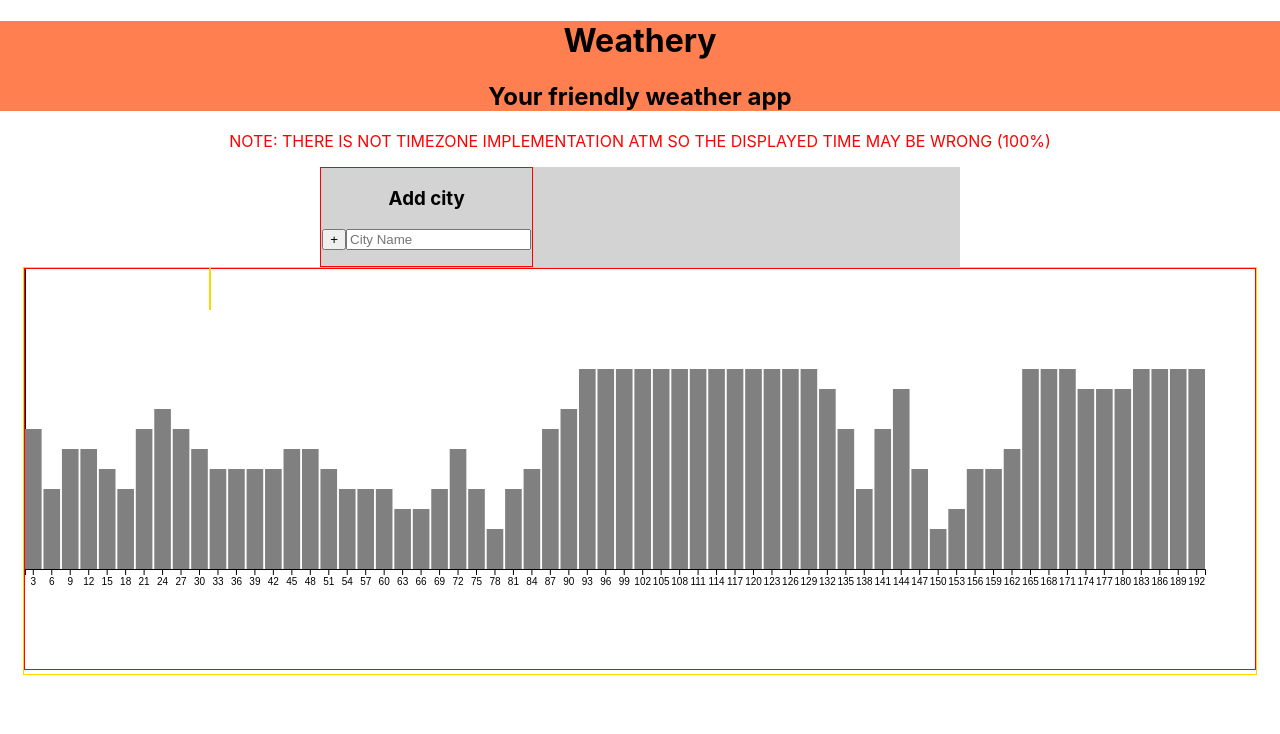
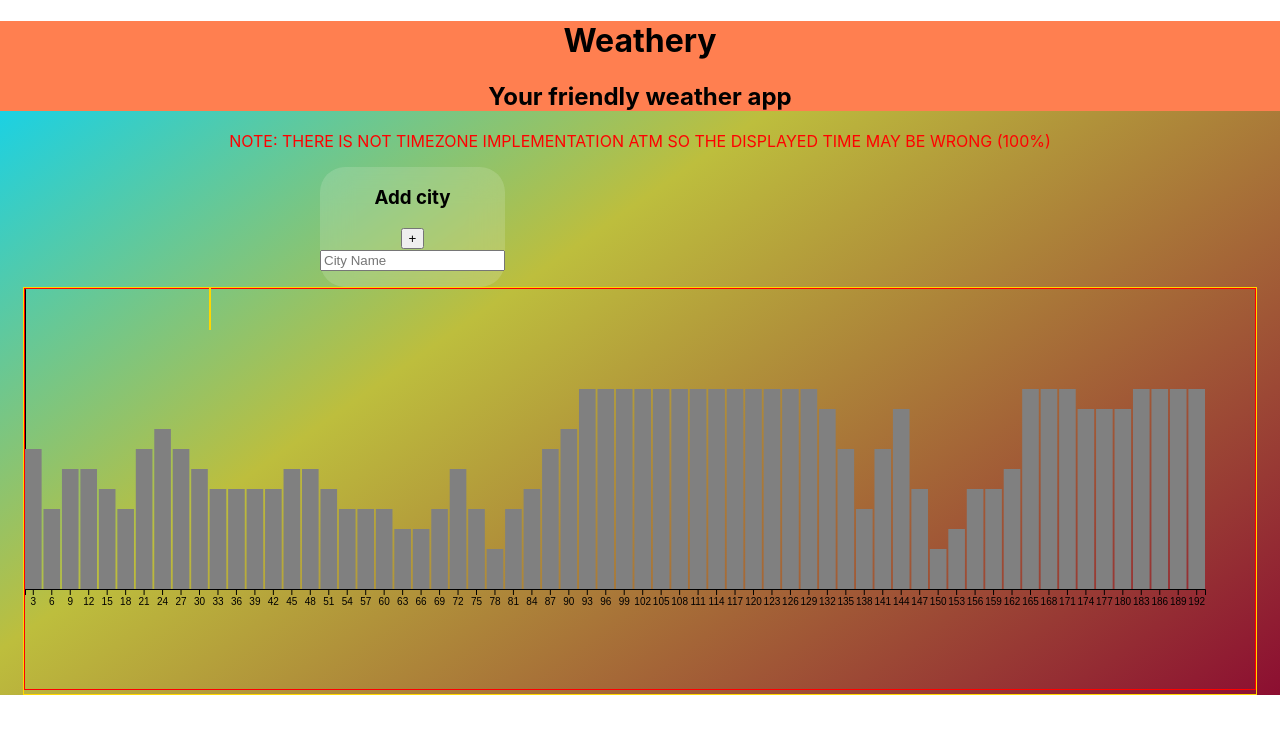
Before and after one commit to MirrorIce/weather-app-ui, a React (Create React App) app: page / in a window 1280 px wide. Shown: the top 734 px of the page. Built offline with nearby package versions, Linux system fonts and the light colour scheme.

Commit message:
Improved CSS for the cityCards;

```diff
--- a/src/App.css
+++ b/src/App.css
@@ -1,4 +1,8 @@
 .App {
+  background: rgb(140,14,49);
+  background: linear-gradient(325deg, rgba(140,14,49,1) 0%, rgba(189,190,61,1) 60%, rgba(0,212,255,1) 100%);
+
+  background-size:100% 100%;
   text-align: center;
   width:100%;
 }
@@ -32,21 +36,26 @@
 .weatherCards{
   display:grid;
   flex-direction:horizontal;
-  row-gap:25px;
+  row-gap:50px;
+  column-gap:50px;
   grid-template-columns: repeat(3,1fr);
-  background:lightgray;
   width:50%;
   margin:0 auto;
 
 }
+
 .addWeatherCard{
-  border:1px solid red;
+  border-radius:25px;
+  background:rgba(255,255,255,0.15);
+  backdrop-filter: blur(15px);
 }
 
 
 .weatherCard{
-  border:1px solid gold;
-  background:gray;
+  background:rgba(255,255,255,0.15);
+  backdrop-filter: blur(15px);
+  border-radius:25px;
+  padding:15px;
 }
 
 @media(max-width:600px)
```
